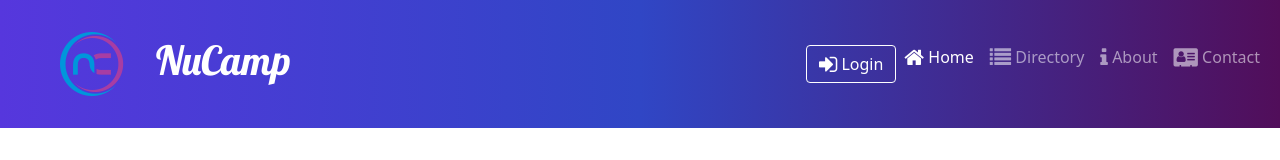
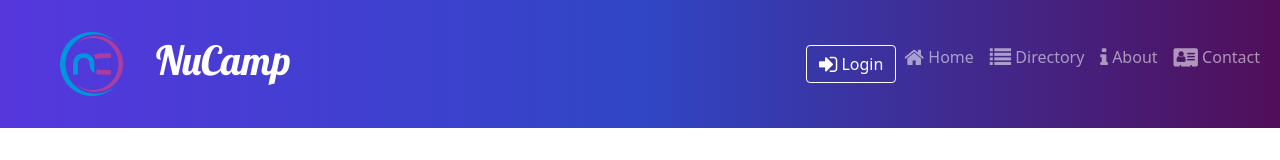
Before and after one commit to AlexBowmanCoding/React-App-Nucamp, a React (Create React App) app: page / in a window 1280 px wide. Shown: the top 160 px of the page. Built offline with nearby package versions, Linux system fonts and the light colour scheme; no server answers.

Commit message:
home issues still

```diff
--- a/src/components/Header.js
+++ b/src/components/Header.js
@@ -27,7 +27,7 @@
 
                     </UserLoginForm>
                     <NavItem>
-                        <NavLink className='nav-link' to='/'>
+                        <NavLink className='nav-link' to='/home'>
                             <i className='fa fa-home fa-lg' /> Home
                         </NavLink>
                     </NavItem>
```
